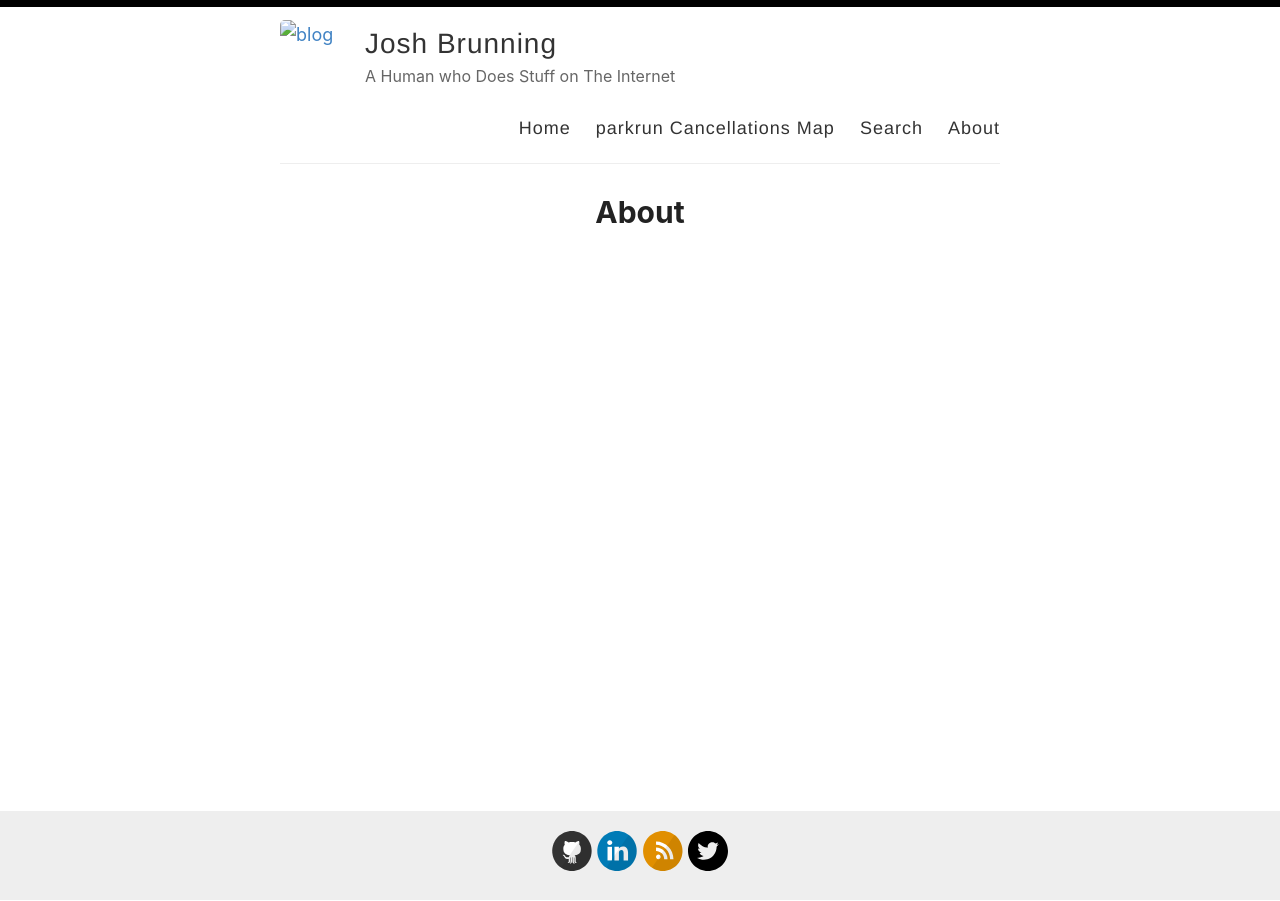
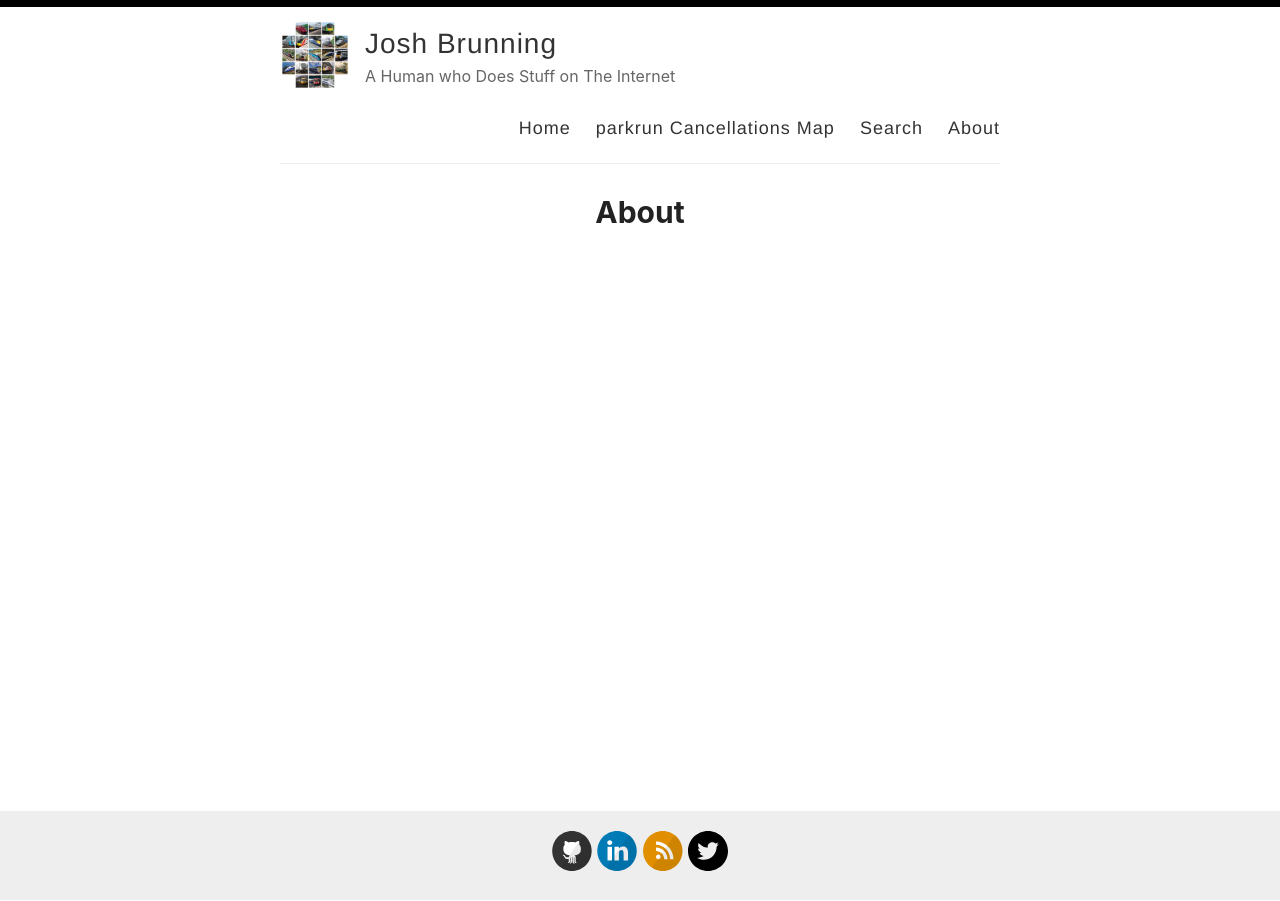
Before and after one commit to josh-justjosh/blog, a Jekyll site: the page built from _pages/about.md, in a window 1280 px wide. Built offline with Jekyll 4.4.1, drawn with Linux system fonts in a browser that asks for light colours.

Commit message:
Update _config.yml

```diff
--- a/_config.yml
+++ b/_config.yml
@@ -12,7 +12,7 @@
 description: A Human who Does Stuff on The Internet
 
 # URL of your avatar or profile pic (you could use your GitHub profile pic)
-avatar: images/trains large.jpg
+avatar: /images/trains large.jpg
 
 #
 # Flags below are optional
@@ -58,7 +58,7 @@
 # !! You don't need to change any of the configuration flags below !!
 #
 
-permalink: /:title/
+permalink: /:year/:month/:day/:title/
 
 # The release of Jekyll Now that you're using
 version: v1.2.0
```
